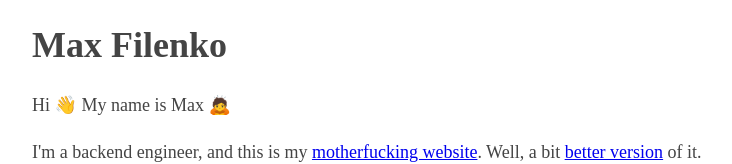
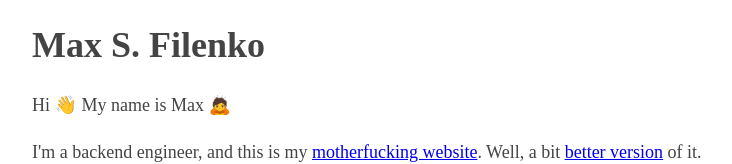
Before and after one commit to mfilenko/mfilenko.github.io, a plain HTML site: page index.html in a window 1280 px wide. Shown: the top 164 px of the page, without its empty margins (273-1005 px from the left). Drawn offline with Linux system fonts and the light colour scheme.

Commit message:
Add "middle name"

```diff
--- a/index.html
+++ b/index.html
@@ -21,7 +21,7 @@
 
     <body>
         <header>
-            <h1>Max Filenko</h1>
+            <h1>Max S. Filenko</h1>
             <aside>Hi &#x1F44B; My name is Max &#x1F647;</aside>
             <p>
                 I'm a backend engineer, and this is my <a href="http://motherfuckingwebsite.com/">motherfucking website</a>. Well, a bit <a href="http://bettermotherfuckingwebsite.com/">better version</a> of it.
```
